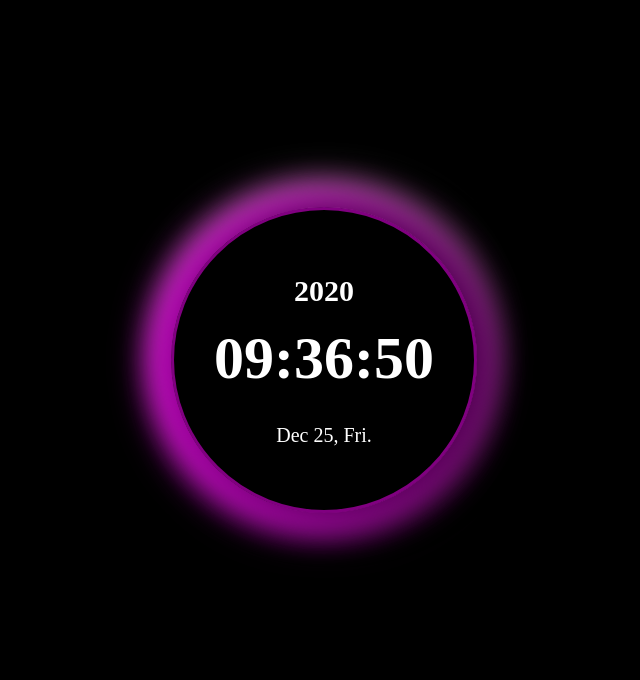
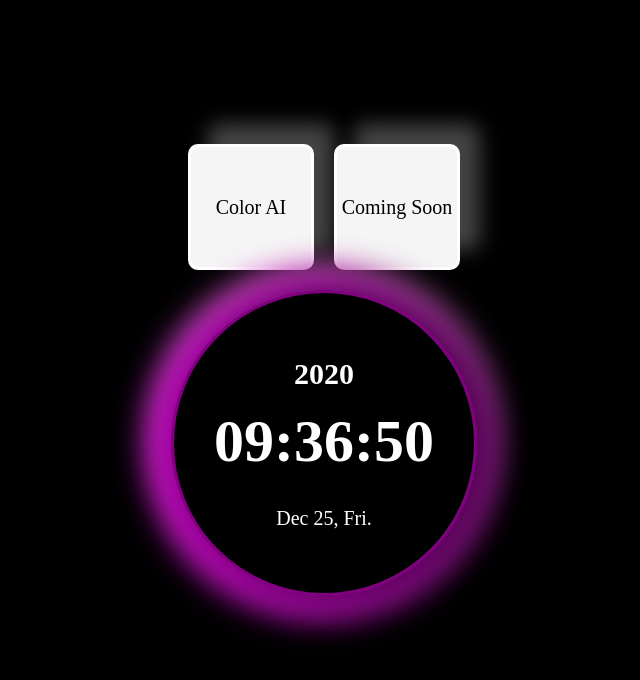
Before and after one commit to kdywsdy9894/myproject, a plain HTML site: page index.html in a window 1280 px wide. Shown: the whole page, without its empty margins (316-956 px from the left). Drawn offline with Linux system fonts and the light colour scheme.

Commit message:
Add files via upload

```diff
--- a/index.html
+++ b/index.html
@@ -4,19 +4,28 @@
 <head>
     <meta charset="UTF-8">
     <meta name="viewport" content="width=device-width, initial-scale=1.0">
-    <link rel="stylesheet" href="style2.css">
+    <link rel="stylesheet" href="style.css">
     <title>Document</title>
 </head>
 
 <body>
 
     <div class="today">
+        <div class="projects">
+            <div class="firstproject">
+                <a href="https://kdycolorcharacter.netlify.app/">Color AI</a>
+            </div>
+            <div class="secondproject">
+                <a href="">Coming Soon</a>
+            </div>
+        </div>
         <div class="circle">
             <div id="Year" class="year"></div>
             <div id="HMS" class="hms"></div>
             <div id="MDD" class="mdd"></div>
         </div>
     </div>
+
 
     <script>
         function showTime() {
--- a/style.css
+++ b/style.css
@@ -8,8 +8,6 @@ body  {
     background-color:  black;
 }
 
-
-
 .today {
     height:90%;
     width:100%;
@@ -19,6 +17,69 @@ body  {
     align-items:center;
     color:white;
  }
+
+.today .projects {
+    display:flex;
+    justify-content:center;
+    margin: 10px;
+}
+
+.today .projects a {
+    text-decoration:none;
+    color: black;
+}
+
+.today .projects div {
+    margin: 10px;
+}
+
+
+.today .projects .firstproject, .secondproject {
+    height:120px;
+    width:120px;
+    background-color: whitesmoke;
+    box-shadow: 20px -20px 20px rgba(169, 169, 169, 0.4);
+    display : flex;
+    text-align: center;
+    justify-content:center;
+    align-items:center;
+    flex-direction:column;
+    font-size:20px;
+    border-radius:10px;
+    border-color:lightgray;
+    border:solid;
+}
+
+
+.today .projects .firstproject:hover {
+    height:160px;
+    width:160px;
+    box-shadow: 40px -40px 20px lightcyan;
+    cursor: pointer;
+    font-size: 30px;
+    background-image:url("img/ColorChar.png");
+    transition :0.3s;
+    -webkit-background-size: cover;
+    -moz-background-size: cover;
+    -o-background-size: cover;
+    background-size: cover;
+    background-position:center;
+}
+
+.today .projects .secondproject:hover {
+    height:160px;
+    width:160px;
+    box-shadow: 40px -40px 20px lightcyan;
+    background-color: lightgray;
+    cursor: pointer;
+    font-size: 30px;
+    transition :0.3s;
+}
+
+.today .projects .firstproject a:hover {
+    display: none;
+}
+
 
  .today .circle {
     height: 300px;
```
